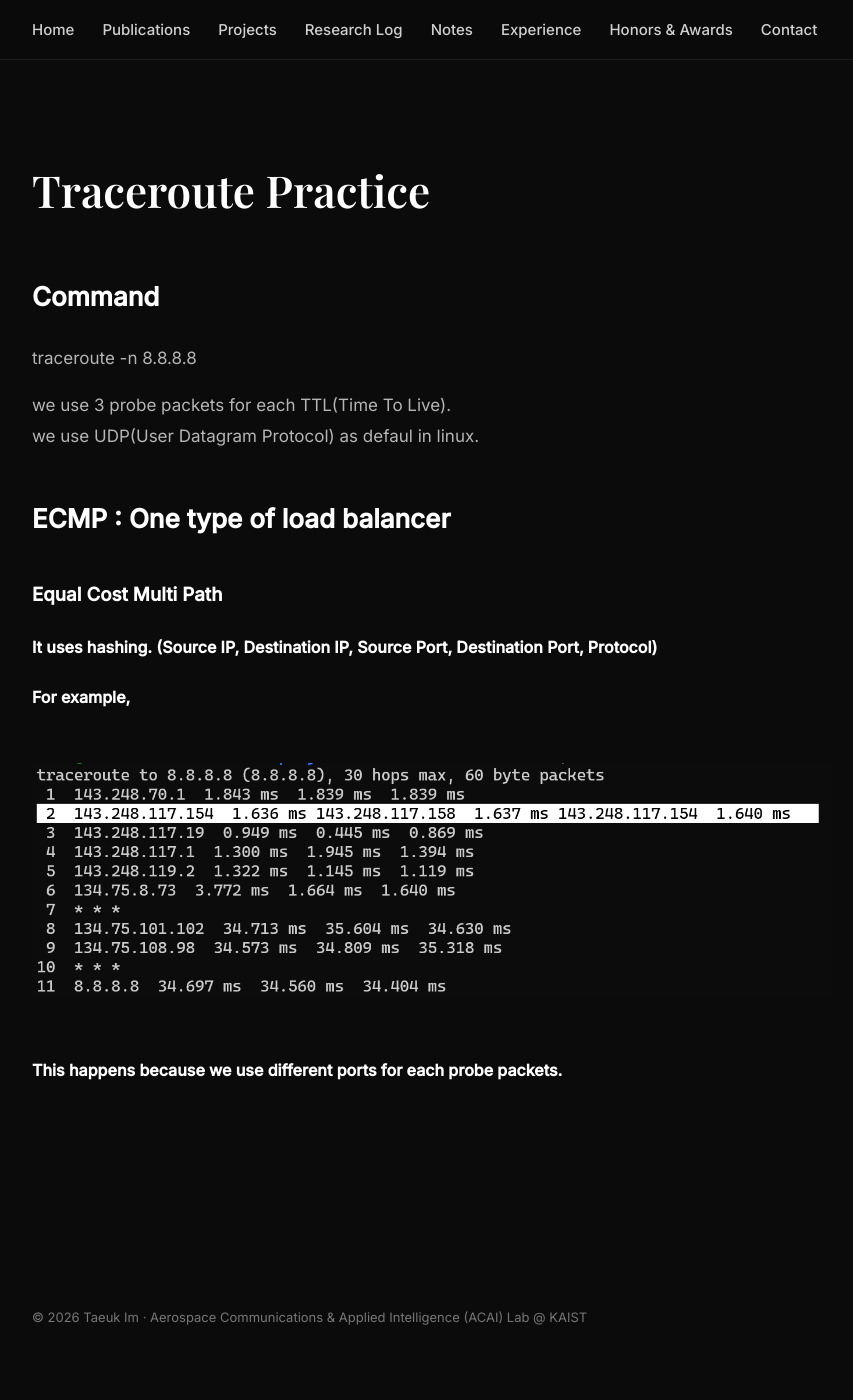
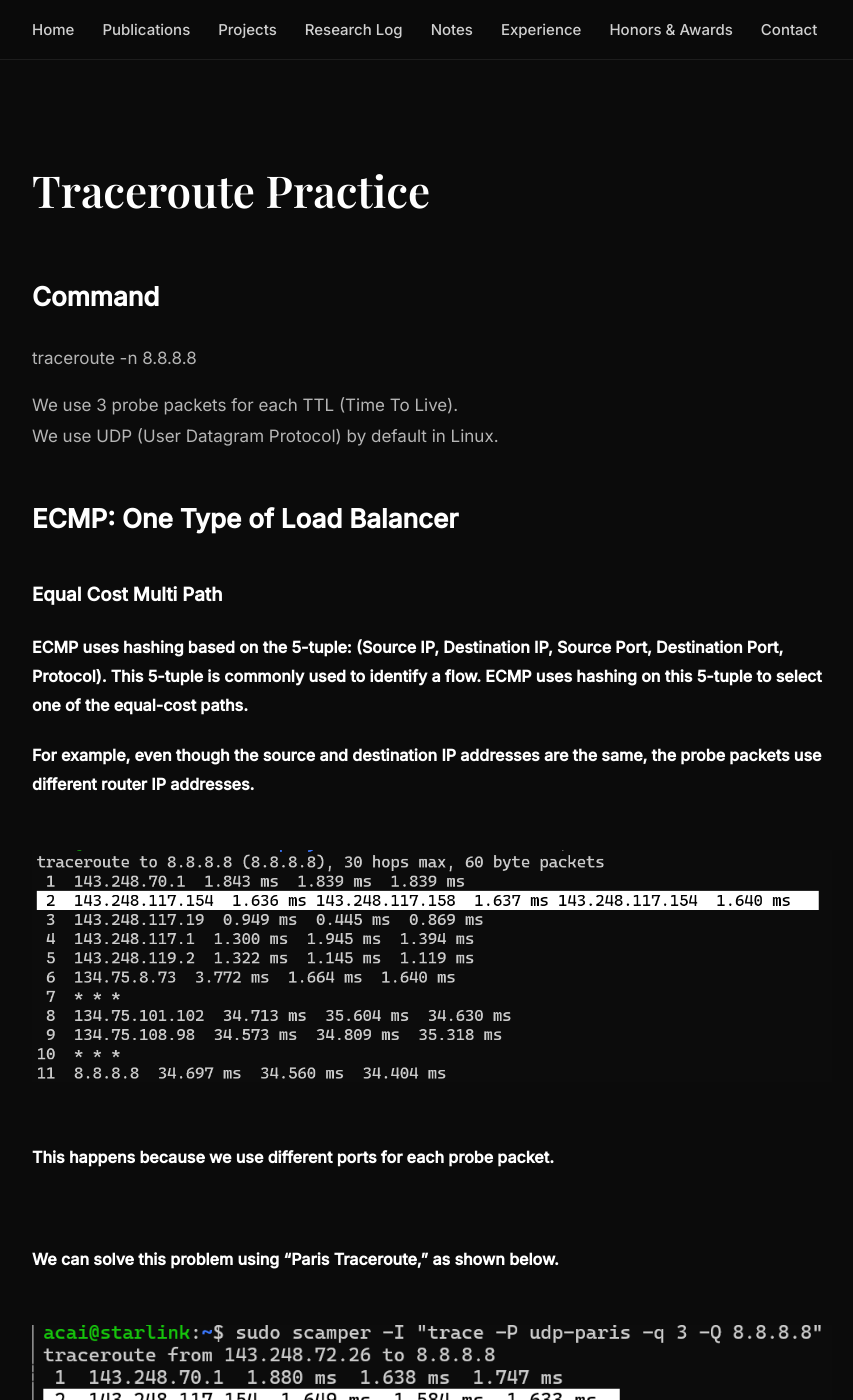
Before and after one commit to taeuk97/taeuk97.github.io, a Jekyll site: the page built from note/internet-measurement/practice/traceroute.md, in a window 1280 px wide and 1400 px high. Shown: the whole window, without its empty margins (32-885 px from the left). Built offline with Jekyll 4.4.1, drawn with Linux system fonts in a browser that asks for light colours; our own code applies the rules of GitHub Pages for plain Markdown files.

Commit message:
Update traceroute.md

```diff
--- a/note/internet-measurement/practice/traceroute.md
+++ b/note/internet-measurement/practice/traceroute.md
@@ -4,12 +4,15 @@
 
 traceroute -n 8.8.8.8
 
-we use 3 probe packets for each TTL(Time To Live).<br>
-we use UDP(User Datagram Protocol) as defaul in linux.
+We use 3 probe packets for each TTL (Time To Live).<br>
+We use UDP (User Datagram Protocol) by default in Linux.
 
-## ECMP : One type of load balancer
+## ECMP: One Type of Load Balancer
 ### Equal Cost Multi Path
-#### It uses hashing. (Source IP, Destination IP, Source Port, Destination Port, Protocol)
-#### For example,
+#### ECMP uses hashing based on the 5-tuple: (Source IP, Destination IP, Source Port, Destination Port, Protocol). This 5-tuple is commonly used to identify a flow. ECMP uses hashing on this 5-tuple to select one of the equal-cost paths.
+#### For example, even though the source and destination IP addresses are the same, the probe packets use different router IP addresses.
 ![Traceroute result](1.png)
-#### This happens because we use different ports for each probe packets.
+#### This happens because we use different ports for each probe packet.
+<br>
+#### We can solve this problem using "Paris Traceroute," as shown below.
+![Traceroute result](2.png)
```
